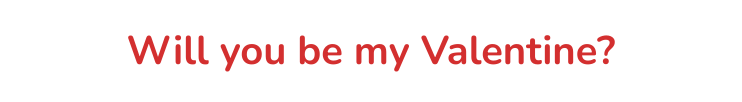
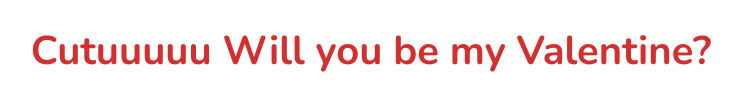
Before and after one commit to gamerpista09-source/valday, a plain HTML site: page index.html in a window 1280 px wide. Shown: the part 451-553 px from the top of the page, without its empty margins (269-1011 px from the left). Drawn offline with nearby package versions, Linux system fonts and the light colour scheme.

Commit message:
Update Valentine's message in index.html

```diff
--- a/index.html
+++ b/index.html
@@ -11,7 +11,7 @@
         <div class="gif_container">
             <img src="https://gifdb.com/images/high/cute-love-bear-roses-ou7zho5oosxnpo6k.gif" alt="Cute GIF">
         </div>
-        <h1>Will you be my Valentine?</h1>
+        <h1>Cutuuuuu Will you be my Valentine?</h1>
         <div class="buttons">
             <button class="yes-button" onclick="handleYesClick()">Yes</button>
             <button class="no-button" onclick="handleNoClick()">No</button>
```
